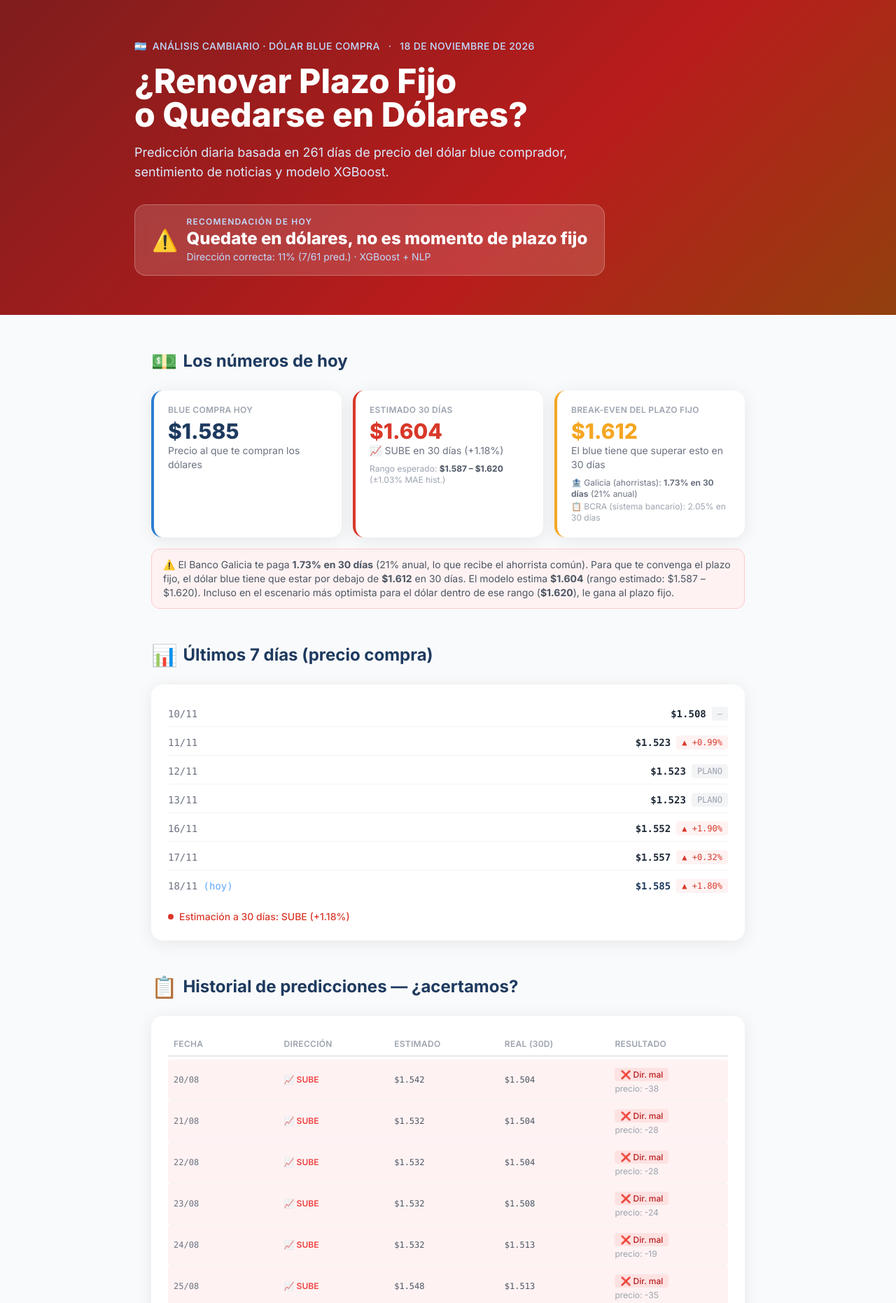
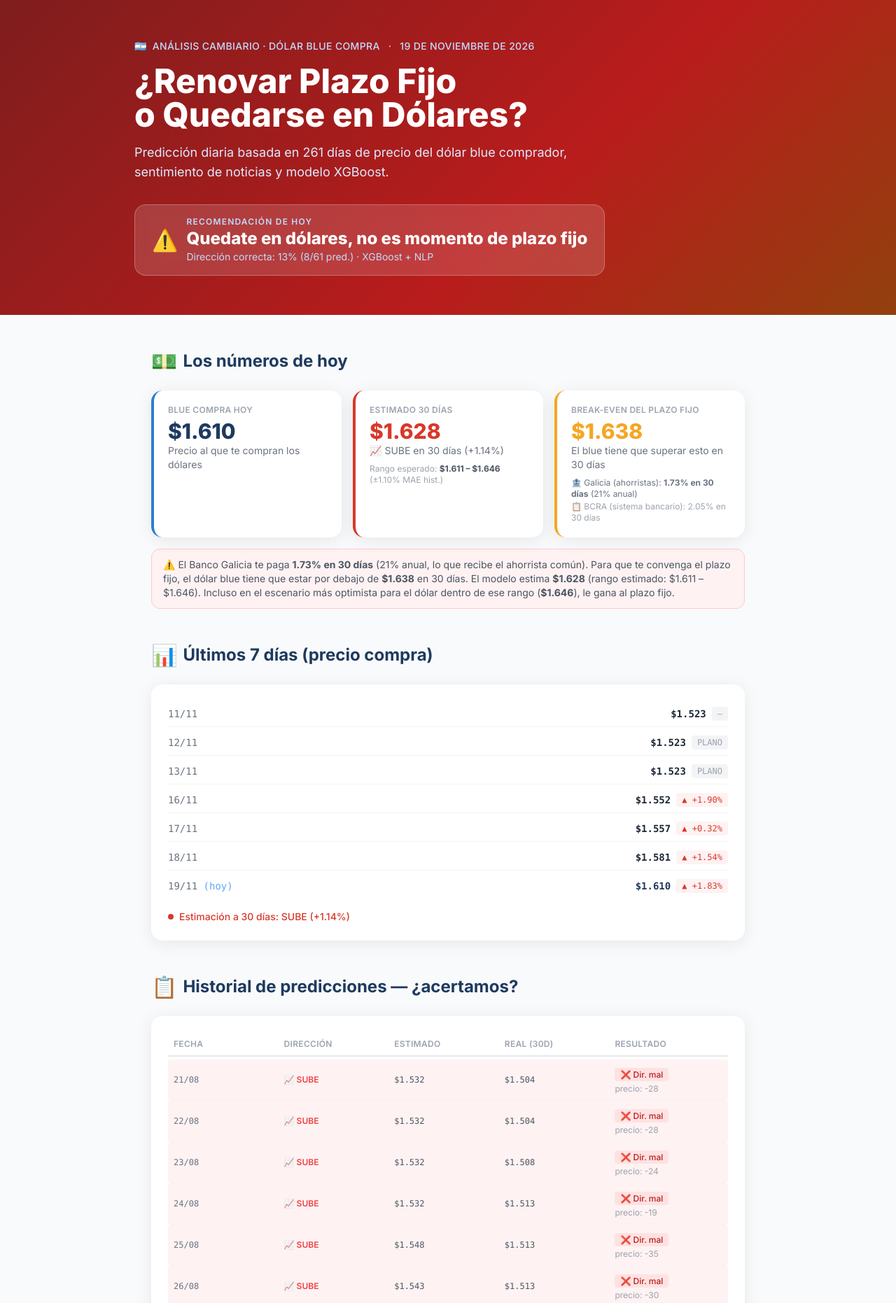
Before and after one commit to Mauroquil-bit/nuevo_dolar_predictor, a plain HTML site: page index.html in a window 1280 px wide. Shown: the top 1862 px of the page at 70% size. Drawn offline with nearby package versions, Linux system fonts and the light colour scheme.

Commit message:
Reporte diario 19/11/2026

```diff
--- a/data/predictions_history.csv
+++ b/data/predictions_history.csv
@@ -199,3 +199,4 @@ date,current_price,predicted_direction,predicted_price,confidence
 2026-11-16,1555.0,SUBE,1574.2759311199188,0.6223154067993164
 2026-11-17,1580.0,SUBE,1598.786473274231,0.6174687743186951
 2026-11-18,1585.0,SUBE,1603.6248564720154,0.6182242631912231
+2026-11-19,1610.0,SUBE,1628.384107351303,0.6070976257324219
--- a/index.html
+++ b/index.html
@@ -3,15 +3,15 @@
 <head>
   <meta charset="UTF-8" />
   <meta name="viewport" content="width=device-width, initial-scale=1.0" />
-  <title>¿Renovar Plazo Fijo? — 18 de noviembre de 2026</title>
+  <title>¿Renovar Plazo Fijo? — 19 de noviembre de 2026</title>
 
   <!-- Open Graph / Twitter Card -->
   <meta property="og:type" content="website" />
-  <meta property="og:title" content="¿Renovar Plazo Fijo? — 18 de noviembre 2026" />
-  <meta property="og:description" content="Blue compra: $1.585 · Predicción: SUBE (62% confianza) · Quedate en dólares, no es momento de plazo fijo" />
+  <meta property="og:title" content="¿Renovar Plazo Fijo? — 19 de noviembre 2026" />
+  <meta property="og:description" content="Blue compra: $1.610 · Predicción: SUBE (61% confianza) · Quedate en dólares, no es momento de plazo fijo" />
   <meta name="twitter:card" content="summary" />
-  <meta name="twitter:title" content="¿Renovar Plazo Fijo? — 18 de noviembre 2026" />
-  <meta name="twitter:description" content="Blue compra hoy: $1.585 · El modelo predice SUBE con 62% de confianza → Quedate en dólares, no es momento de plazo fijo" />
+  <meta name="twitter:title" content="¿Renovar Plazo Fijo? — 19 de noviembre 2026" />
+  <meta name="twitter:description" content="Blue compra hoy: $1.610 · El modelo predice SUBE con 61% de confianza → Quedate en dólares, no es momento de plazo fijo" />
 
   <script src="https://cdn.tailwindcss.com"></script>
   <script>
@@ -55,7 +55,7 @@
         <span>🇦🇷</span>
         <span>Análisis Cambiario · Dólar Blue Compra</span>
         <span class="mx-1">·</span>
-        <span>18 de noviembre de 2026</span>
+        <span>19 de noviembre de 2026</span>
       </div>
       <h1 class="text-4xl md:text-5xl font-extrabold leading-tight mb-4">
         ¿Renovar Plazo Fijo<br/>o Quedarse en Dólares?
@@ -69,7 +69,7 @@
         <div>
           <div class="text-xs font-semibold uppercase tracking-widest text-blue-200">Recomendación de hoy</div>
           <div class="text-2xl font-extrabold text-white">Quedate en dólares, no es momento de plazo fijo</div>
-          <div class="text-blue-200 text-sm">Dirección correcta: 11% (7/61 pred.) · XGBoost + NLP</div>
+          <div class="text-blue-200 text-sm">Dirección correcta: 13% (8/61 pred.) · XGBoost + NLP</div>
         </div>
       </div>
     </div>
@@ -85,18 +85,18 @@
       <div class="grid grid-cols-1 sm:grid-cols-3 gap-4">
         <div class="bg-white rounded-2xl card-shadow p-5 border-l-4 border-celeste">
           <div class="text-xs text-gray-400 uppercase font-semibold tracking-wide mb-1">Blue compra hoy</div>
-          <div class="text-3xl font-extrabold text-azul">$1.585</div>
+          <div class="text-3xl font-extrabold text-azul">$1.610</div>
           <div class="text-sm text-gray-500">Precio al que te compran los dólares</div>
         </div>
         <div class="bg-white rounded-2xl card-shadow p-5 border-l-4 border-rojo">
           <div class="text-xs text-gray-400 uppercase font-semibold tracking-wide mb-1">Estimado 30 días</div>
-          <div class="text-3xl font-extrabold text-rojo">$1.604</div>
-          <div class="text-sm text-gray-500">📈 SUBE en 30 días (+1.18%)</div>
-          <div class="text-xs text-gray-400 mt-2">Rango esperado: <strong class="text-gray-600">$1.587 – $1.620</strong> (±1.03% MAE hist.)</div>
+          <div class="text-3xl font-extrabold text-rojo">$1.628</div>
+          <div class="text-sm text-gray-500">📈 SUBE en 30 días (+1.14%)</div>
+          <div class="text-xs text-gray-400 mt-2">Rango esperado: <strong class="text-gray-600">$1.611 – $1.646</strong> (±1.10% MAE hist.)</div>
         </div>
         <div class="bg-white rounded-2xl card-shadow p-5 border-l-4 border-amarillo">
           <div class="text-xs text-gray-400 uppercase font-semibold tracking-wide mb-1">Break-even del plazo fijo</div>
-          <div class="text-3xl font-extrabold text-amarillo">$1.612</div>
+          <div class="text-3xl font-extrabold text-amarillo">$1.638</div>
           <div class="text-sm text-gray-500">El blue tiene que superar esto en 30 días</div>
           <div class="mt-2 space-y-0.5 text-xs">
             <div class="text-gray-500">🏦 Galicia (ahorristas): <strong>1.73% en 30 días</strong> (21% anual)</div>
@@ -106,8 +106,8 @@
       </div>
       <p class="mt-4 text-sm text-gray-600 bg-red-50 border-red-200 border rounded-xl px-4 py-3">
         ⚠️ El Banco Galicia te paga <strong>1.73% en 30 días</strong> (21% anual, lo que recibe el ahorrista común).
-        Para que te convenga el plazo fijo, el dólar blue tiene que estar por debajo de <strong>$1.612</strong> en 30 días.
-        El modelo estima <strong>$1.604</strong> (rango estimado: $1.587 – $1.620). Incluso en el escenario más optimista para el dólar dentro de ese rango (<strong>$1.620</strong>), le gana al plazo fijo.
+        Para que te convenga el plazo fijo, el dólar blue tiene que estar por debajo de <strong>$1.638</strong> en 30 días.
+        El modelo estima <strong>$1.628</strong> (rango estimado: $1.611 – $1.646). Incluso en el escenario más optimista para el dólar dentro de ese rango (<strong>$1.646</strong>), le gana al plazo fijo.
       </p>
     </section>
 
@@ -120,17 +120,10 @@
         <div class="space-y-1 font-mono text-sm">
 
           <div class="flex justify-between items-center py-2 border-b border-gray-100 last:border-0">
-            <span class="text-gray-500">10/11</span>
-            <div class="flex items-center gap-2">
-              <span class="font-bold">$1.508</span>
-              <span class="text-xs text-gray-400 bg-gray-100 px-2 py-0.5 rounded">—</span>
-            </div>
-          </div>
-          <div class="flex justify-between items-center py-2 border-b border-gray-100 last:border-0">
             <span class="text-gray-500">11/11</span>
             <div class="flex items-center gap-2">
               <span class="font-bold">$1.523</span>
-              <span class="text-xs text-rojo bg-red-50 px-2 py-0.5 rounded">▲ +0.99%</span>
+              <span class="text-xs text-gray-400 bg-gray-100 px-2 py-0.5 rounded">—</span>
             </div>
           </div>
           <div class="flex justify-between items-center py-2 border-b border-gray-100 last:border-0">
@@ -162,16 +155,23 @@
             </div>
           </div>
           <div class="flex justify-between items-center py-2 border-b border-gray-100 last:border-0">
-            <span class="text-gray-500">18/11 <span class="text-blue-400">(hoy)</span></span>
+            <span class="text-gray-500">18/11</span>
             <div class="flex items-center gap-2">
-              <span class="font-bold text-azul">$1.585</span>
-              <span class="text-xs text-rojo bg-red-50 px-2 py-0.5 rounded">▲ +1.80%</span>
+              <span class="font-bold">$1.581</span>
+              <span class="text-xs text-rojo bg-red-50 px-2 py-0.5 rounded">▲ +1.54%</span>
+            </div>
+          </div>
+          <div class="flex justify-between items-center py-2 border-b border-gray-100 last:border-0">
+            <span class="text-gray-500">19/11 <span class="text-blue-400">(hoy)</span></span>
+            <div class="flex items-center gap-2">
+              <span class="font-bold text-azul">$1.610</span>
+              <span class="text-xs text-rojo bg-red-50 px-2 py-0.5 rounded">▲ +1.83%</span>
             </div>
           </div>
         </div>
         <div class="mt-4 flex items-center gap-2 text-sm text-rojo font-medium">
           <span class="pulse-red w-2 h-2 bg-rojo rounded-full inline-block"></span>
-          Estimación a 30 días: SUBE (+1.18%)
+          Estimación a 30 días: SUBE (+1.14%)
         </div>
       </div>
     </section>
@@ -190,13 +190,6 @@
           <span>Resultado</span>
         </div>
 
-          <div class="grid grid-cols-5 gap-1 py-2 border-b border-gray-100 last:border-0 items-center bg-red-50 px-2 rounded">
-            <span class="text-gray-500 font-mono text-xs">20/08</span>
-            <span class="text-red-500 font-semibold text-xs">📈 SUBE</span>
-            <span class="text-gray-600 font-mono text-xs">$1.542</span>
-            <span class="text-gray-600 font-mono text-xs">$1.504</span>
-            <div><span class="text-xs bg-red-100 text-red-700 px-2 py-0.5 rounded font-medium">❌ Dir. mal</span><span class="block text-xs text-gray-400 mt-0.5">precio: -38</span></div>
-          </div>
           <div class="grid grid-cols-5 gap-1 py-2 border-b border-gray-100 last:border-0 items-center bg-red-50 px-2 rounded">
             <span class="text-gray-500 font-mono text-xs">21/08</span>
             <span class="text-red-500 font-semibold text-xs">📈 SUBE</span>
@@ -614,15 +607,15 @@
             <span class="text-gray-500 font-mono text-xs">19/10</span>
             <span class="text-red-500 font-semibold text-xs">📈 SUBE</span>
             <span class="text-gray-600 font-mono text-xs">$1.555</span>
-            <span class="text-gray-600 font-mono text-xs">$1.585</span>
-            <div><span class="text-xs bg-green-100 text-green-700 px-2 py-0.5 rounded font-medium">✅ Dir. OK</span><span class="block text-xs text-gray-400 mt-0.5">precio: +30</span></div>
+            <span class="text-gray-600 font-mono text-xs">$1.581</span>
+            <div><span class="text-xs bg-green-100 text-green-700 px-2 py-0.5 rounded font-medium">✅ Dir. OK</span><span class="block text-xs text-gray-400 mt-0.5">precio: +26</span></div>
           </div>
-          <div class="grid grid-cols-5 gap-1 py-2 border-b border-gray-100 last:border-0 items-center  px-2 rounded">
+          <div class="grid grid-cols-5 gap-1 py-2 border-b border-gray-100 last:border-0 items-center bg-green-50 px-2 rounded">
             <span class="text-gray-500 font-mono text-xs">20/10</span>
             <span class="text-red-500 font-semibold text-xs">📈 SUBE</span>
             <span class="text-gray-600 font-mono text-xs">$1.560</span>
-            <span class="text-gray-600 font-mono text-xs">—</span>
-            <div><span class="text-xs bg-gray-100 text-gray-500 px-2 py-0.5 rounded font-medium">⏳ Pendiente</span></div>
+            <span class="text-gray-600 font-mono text-xs">$1.610</span>
+            <div><span class="text-xs bg-green-100 text-green-700 px-2 py-0.5 rounded font-medium">✅ Dir. OK</span><span class="block text-xs text-gray-400 mt-0.5">precio: +50</span></div>
           </div>
           <div class="grid grid-cols-5 gap-1 py-2 border-b border-gray-100 last:border-0 items-center  px-2 rounded">
             <span class="text-gray-500 font-mono text-xs">21/10</span>
@@ -827,8 +820,15 @@
             <span class="text-gray-600 font-mono text-xs">—</span>
             <div><span class="text-xs bg-gray-100 text-gray-500 px-2 py-0.5 rounded font-medium">⏳ Pendiente</span></div>
           </div>
+          <div class="grid grid-cols-5 gap-1 py-2 border-b border-gray-100 last:border-0 items-center  px-2 rounded">
+            <span class="text-gray-500 font-mono text-xs">19/11</span>
+            <span class="text-red-500 font-semibold text-xs">📈 SUBE</span>
+            <span class="text-gray-600 font-mono text-xs">$1.628</span>
+            <span class="text-gray-600 font-mono text-xs">—</span>
+            <div><span class="text-xs bg-gray-100 text-gray-500 px-2 py-0.5 rounded font-medium">⏳ Pendiente</span></div>
+          </div>
         <div class="mt-4 pt-4 border-t border-gray-100 text-sm text-gray-600 font-medium">
-          📊 7 de 61 predicciones con dirección correcta (11%) — el error de precio puede ser alto aunque la dirección sea correcta
+          📊 8 de 61 predicciones con dirección correcta (13%) — el error de precio puede ser alto aunque la dirección sea correcta
         </div>
       </div>
     </section>
@@ -842,24 +842,24 @@
         <div class="grid grid-cols-1 md:grid-cols-2 gap-6 mb-6">
           <div class="bg-white/15 rounded-xl p-5">
             <div class="text-3xl font-black text-yellow-300 mb-1">⚠️ Quedate en dólares, no es momento de plazo fijo</div>
-            <div class="text-blue-100 text-sm">18 de noviembre de 2026</div>
+            <div class="text-blue-100 text-sm">19 de noviembre de 2026</div>
           </div>
           <div class="space-y-2">
             <div class="flex items-start gap-2 text-sm text-blue-100">
               <span class="text-yellow-300 font-bold mt-0.5">1.</span>
-              <span>Blue compra actual: <strong class="text-white">$1.585</strong></span>
+              <span>Blue compra actual: <strong class="text-white">$1.610</strong></span>
             </div>
             <div class="flex items-start gap-2 text-sm text-blue-100">
               <span class="text-yellow-300 font-bold mt-0.5">2.</span>
-              <span>Precio estimado SUBE → <strong class="text-white">$1.604</strong> (+1.18%) · rango $1.587–$1.620</span>
+              <span>Precio estimado SUBE → <strong class="text-white">$1.628</strong> (+1.14%) · rango $1.611–$1.646</span>
             </div>
             <div class="flex items-start gap-2 text-sm text-blue-100">
               <span class="text-yellow-300 font-bold mt-0.5">3.</span>
-              <span>Galicia te paga 1.73% en 30 días (21% anual) → break-even: <strong class="text-white">$1.612</strong></span>
+              <span>Galicia te paga 1.73% en 30 días (21% anual) → break-even: <strong class="text-white">$1.638</strong></span>
             </div>
             <div class="flex items-start gap-2 text-sm text-blue-100">
               <span class="text-yellow-300 font-bold mt-0.5">4.</span>
-              <span>Precio estimado en 30 días: <strong class="text-white">$1.604</strong></span>
+              <span>Precio estimado en 30 días: <strong class="text-white">$1.628</strong></span>
             </div>
           </div>
         </div>
@@ -871,7 +871,7 @@
       <p class="mb-1">⚠️ Análisis de datos automatizado. No constituye asesoramiento financiero profesional.</p>
       <p>Generado por <strong class="text-gray-500">Dólar Predictor</strong> ·
         XGBoost + Sentimiento NLP · Fuentes: dolarapi.com, Bluelytics, BCRA (estadisticasbcra.com)</p>
-      <p class="mt-1 text-gray-300">Actualizado: 18 de noviembre de 2026</p>
+      <p class="mt-1 text-gray-300">Actualizado: 19 de noviembre de 2026</p>
     </footer>
 
   </main>
--- /dev/null
+++ b/models_saved/regressor_metadata_20261119.json
@@ -0,0 +1 @@
+{"mae_return": 0.010973467370213584}
```
Also changed, not shown: models_saved/feature_importance.png.
